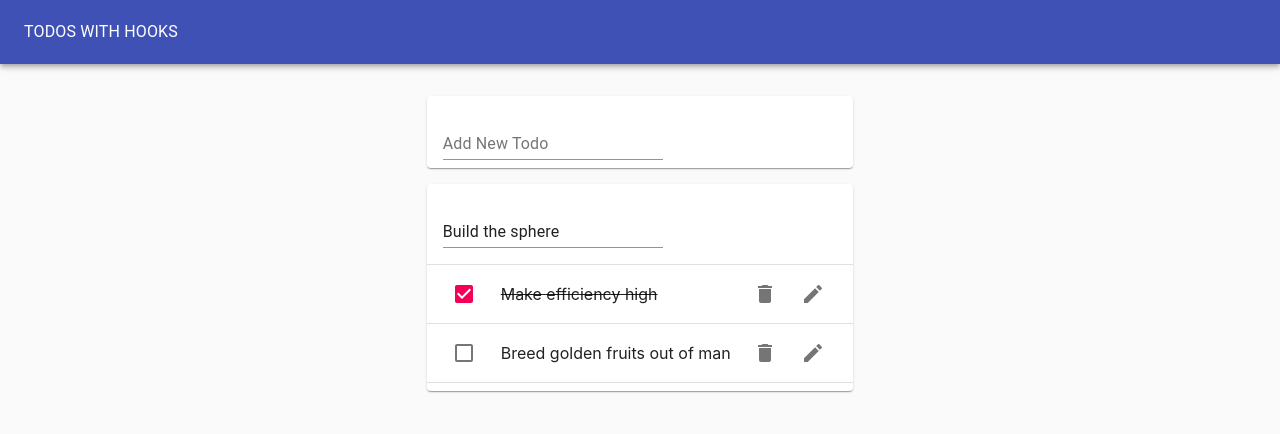
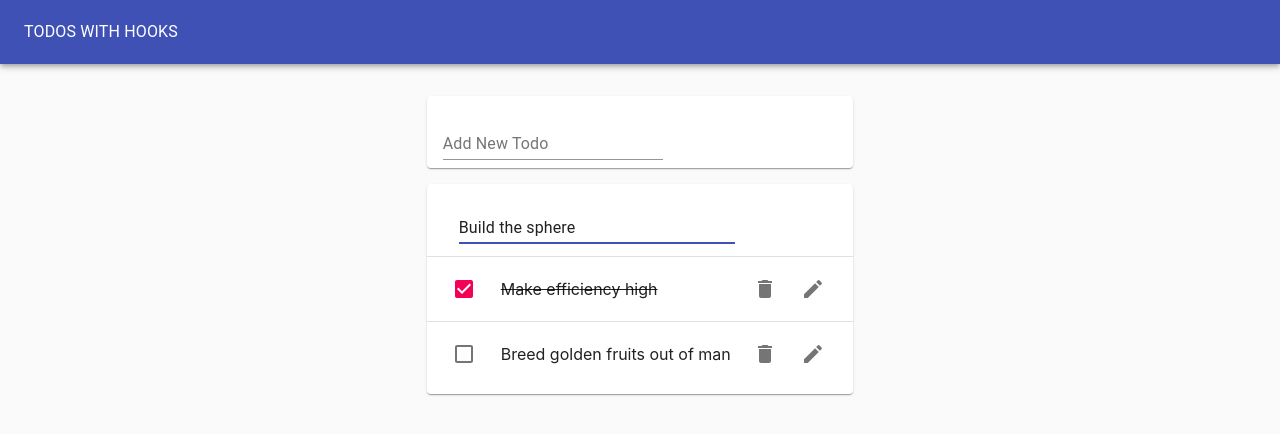
Before and after one commit to appsius/todo_four, a React (Create React App) app: page / in a window 1280 px wide. Both pictures are taken after a click on the button 813 px from the left and 221 px from the top of the page. Shown: the top 434 px of the page. Built offline with nearby package versions, Linux system fonts and the light colour scheme; the HTML template or start-up script is replaced by a standard one.

Commit message:
Small Style Tweaks

```diff
--- a/src/EditTodoForm.js
+++ b/src/EditTodoForm.js
@@ -12,12 +12,14 @@
         reset();
         toggleEditForm();
       }}
+      style={{ marginLeft: '1rem', width: '70%' }}
     >
       <TextField
         margin='normal'
         value={value}
         onChange={handleChange}
         fullWidth
+        autoFocus
       />
     </form>
   );
--- a/src/Todo.js
+++ b/src/Todo.js
@@ -12,7 +12,7 @@
 function Todo({ id, task, completed, removeTodo, toggleTodo, editTodo }) {
   const [isEditing, toggle] = useToggleState(false);
   return (
-    <ListItem>
+    <ListItem style={{ height: '64px' }}>
       {isEditing ? (
         <EditTodoForm
           editTodo={editTodo}
--- a/src/TodoList.js
+++ b/src/TodoList.js
@@ -8,7 +8,7 @@
   return (
     <Paper>
       <List>
-        {todos.map(todo => (
+        {todos.map((todo, i) => (
           <>
             <Todo
               id={todo.id}
@@ -19,7 +19,7 @@
               toggleTodo={toggleTodo}
               editTodo={editTodo}
             />
-            <Divider />
+            {i < todos.length - 1 && <Divider />}
           </>
         ))}
       </List>
```
